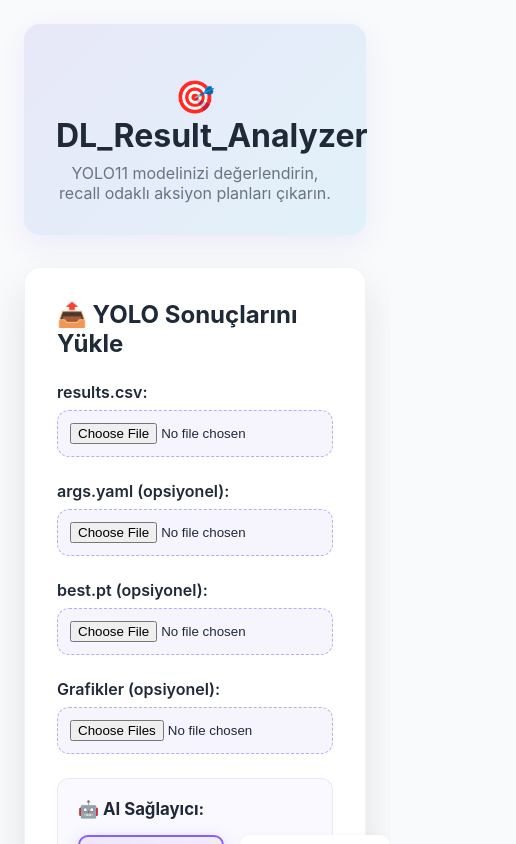
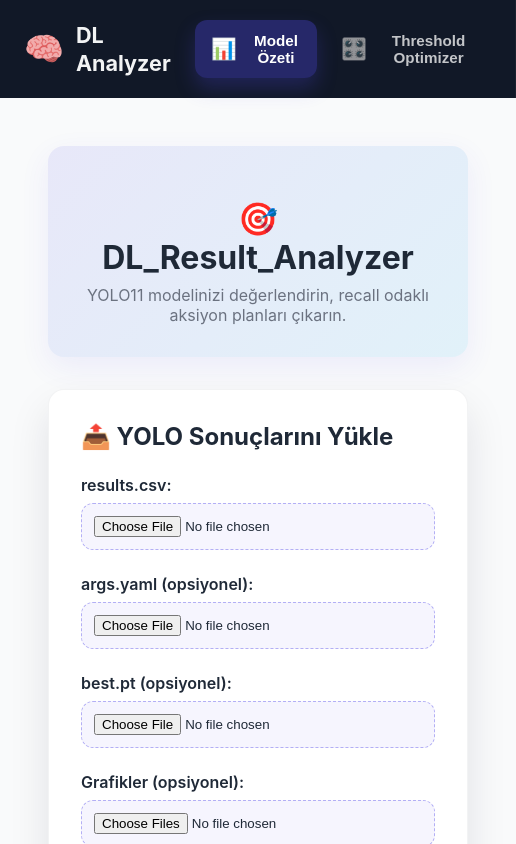
Before and after one commit to muratturan19/DL_Result_Analyzer, a React (Vite) app in the folder frontend/: page / in a window 390 px wide. Shown: the top 844 px of the page, 516 px wide, since content can reach past the window. Built offline with nearby package versions, Linux system fonts and the light colour scheme.

Commit message:
Create sidebar navigation for threshold optimizer

```diff
--- a/frontend/src/App.css
+++ b/frontend/src/App.css
@@ -14,6 +14,79 @@
   font-family: 'Inter', system-ui, -apple-system, BlinkMacSystemFont, 'Segoe UI', sans-serif;
   background: var(--bg);
   color: var(--text);
+}
+
+.app-shell {
+  display: grid;
+  grid-template-columns: 260px 1fr;
+  min-height: 100vh;
+}
+
+.app-sidebar {
+  background: #111827;
+  color: rgba(255, 255, 255, 0.95);
+  padding: 2.5rem 1.75rem;
+  display: flex;
+  flex-direction: column;
+  gap: 2.5rem;
+  box-shadow: inset -1px 0 0 rgba(255, 255, 255, 0.04);
+}
+
+.sidebar-brand {
+  display: flex;
+  flex-direction: column;
+  gap: 0.5rem;
+  font-weight: 700;
+  font-size: 1.35rem;
+  line-height: 1.3;
+}
+
+.sidebar-brand .brand-icon {
+  font-size: 2rem;
+}
+
+.sidebar-nav {
+  display: flex;
+  flex-direction: column;
+  gap: 0.75rem;
+}
+
+.sidebar-nav-item {
+  display: flex;
+  align-items: center;
+  gap: 0.9rem;
+  padding: 0.85rem 1rem;
+  background: transparent;
+  border: none;
+  border-radius: 12px;
+  color: rgba(255, 255, 255, 0.75);
+  font-size: 1rem;
+  font-weight: 600;
+  cursor: pointer;
+  transition: background 0.2s ease, color 0.2s ease, transform 0.2s ease;
+}
+
+.sidebar-nav-item:hover {
+  background: rgba(79, 70, 229, 0.2);
+  color: #ffffff;
+  transform: translateX(4px);
+}
+
+.sidebar-nav-item.active {
+  background: rgba(79, 70, 229, 0.35);
+  color: #ffffff;
+  box-shadow: 0 10px 20px rgba(79, 70, 229, 0.25);
+}
+
+.sidebar-nav-item .nav-icon {
+  font-size: 1.3rem;
+}
+
+.app-content {
+  padding: 2.5rem 3.5rem;
+  display: flex;
+  justify-content: center;
+  background: var(--bg);
 }
 
 .app-container {
@@ -48,6 +121,56 @@
   display: flex;
   flex-direction: column;
   gap: 2rem;
+}
+
+.app-header.threshold {
+  text-align: left;
+}
+
+.app-main.threshold-main {
+  align-items: center;
+}
+
+.app-main.threshold-main .optimizer-card {
+  width: 100%;
+  max-width: 960px;
+}
+
+@media (max-width: 1024px) {
+  .app-shell {
+    grid-template-columns: 1fr;
+  }
+
+  .app-sidebar {
+    position: sticky;
+    top: 0;
+    z-index: 10;
+    flex-direction: row;
+    align-items: center;
+    justify-content: space-between;
+    padding: 1.25rem 1.5rem;
+    gap: 1.5rem;
+  }
+
+  .sidebar-brand {
+    flex-direction: row;
+    align-items: center;
+    gap: 0.75rem;
+  }
+
+  .sidebar-nav {
+    flex-direction: row;
+    gap: 0.5rem;
+  }
+
+  .sidebar-nav-item {
+    padding: 0.75rem 1rem;
+    font-size: 0.95rem;
+  }
+
+  .app-content {
+    padding: 1.5rem;
+  }
 }
 
 .app-footer {
--- a/frontend/src/App.jsx
+++ b/frontend/src/App.jsx
@@ -788,6 +788,12 @@
   const [error, setError] = useState(null);
   const [llmProvider, setLlmProvider] = useState('claude');
   const [artifacts, setArtifacts] = useState({});
+  const [activePage, setActivePage] = useState('dashboard');
+
+  const navigationItems = [
+    { id: 'dashboard', label: 'Model Özeti', icon: '📊' },
+    { id: 'threshold', label: 'Threshold Optimizer', icon: '🎛️' }
+  ];
 
   const toNumber = (value, fallback = 0) => {
     const parsed = Number(value);
@@ -886,8 +892,8 @@
     }
   };
 
-  return (
-    <div className="app-container">
+  const renderDashboard = () => (
+    <>
       <header className="app-header">
         <h1>🎯 DL_Result_Analyzer</h1>
         <p>YOLO11 modelinizi değerlendirin, recall odaklı aksiyon planları çıkarın.</p>
@@ -918,11 +924,26 @@
             <AIAnalysis analysis={analysis} isLoading={loading} />
           </>
         )}
+      </main>
 
+      <footer className="app-footer">
+        <p>FKT AI Projects © 2025</p>
+      </footer>
+    </>
+  );
+
+  const renderThresholdPage = () => (
+    <>
+      <header className="app-header threshold">
+        <h1>🎛️ Threshold Optimizer</h1>
+        <p>IoU ve confidence eşiklerini ayrı bir çalışma alanında optimize edin.</p>
+      </header>
+
+      <main className="app-main threshold-main">
         <ThresholdOptimizer
           initialArtifacts={{
-            best: artifacts?.client?.best || null,
-            yaml: artifacts?.client?.yaml || null
+            best: artifacts?.client?.best || artifacts?.server?.best || null,
+            yaml: artifacts?.client?.yaml || artifacts?.server?.yaml || null
           }}
         />
       </main>
@@ -930,6 +951,36 @@
       <footer className="app-footer">
         <p>FKT AI Projects © 2025</p>
       </footer>
+    </>
+  );
+
+  return (
+    <div className="app-shell">
+      <aside className="app-sidebar">
+        <div className="sidebar-brand">
+          <span className="brand-icon">🧠</span>
+          <span className="brand-title">DL Analyzer</span>
+        </div>
+        <nav className="sidebar-nav">
+          {navigationItems.map((item) => (
+            <button
+              key={item.id}
+              type="button"
+              className={`sidebar-nav-item ${activePage === item.id ? 'active' : ''}`}
+              onClick={() => setActivePage(item.id)}
+            >
+              <span className="nav-icon">{item.icon}</span>
+              <span>{item.label}</span>
+            </button>
+          ))}
+        </nav>
+      </aside>
+
+      <div className="app-content">
+        <div className="app-container">
+          {activePage === 'dashboard' ? renderDashboard() : renderThresholdPage()}
+        </div>
+      </div>
     </div>
   );
 }
```
